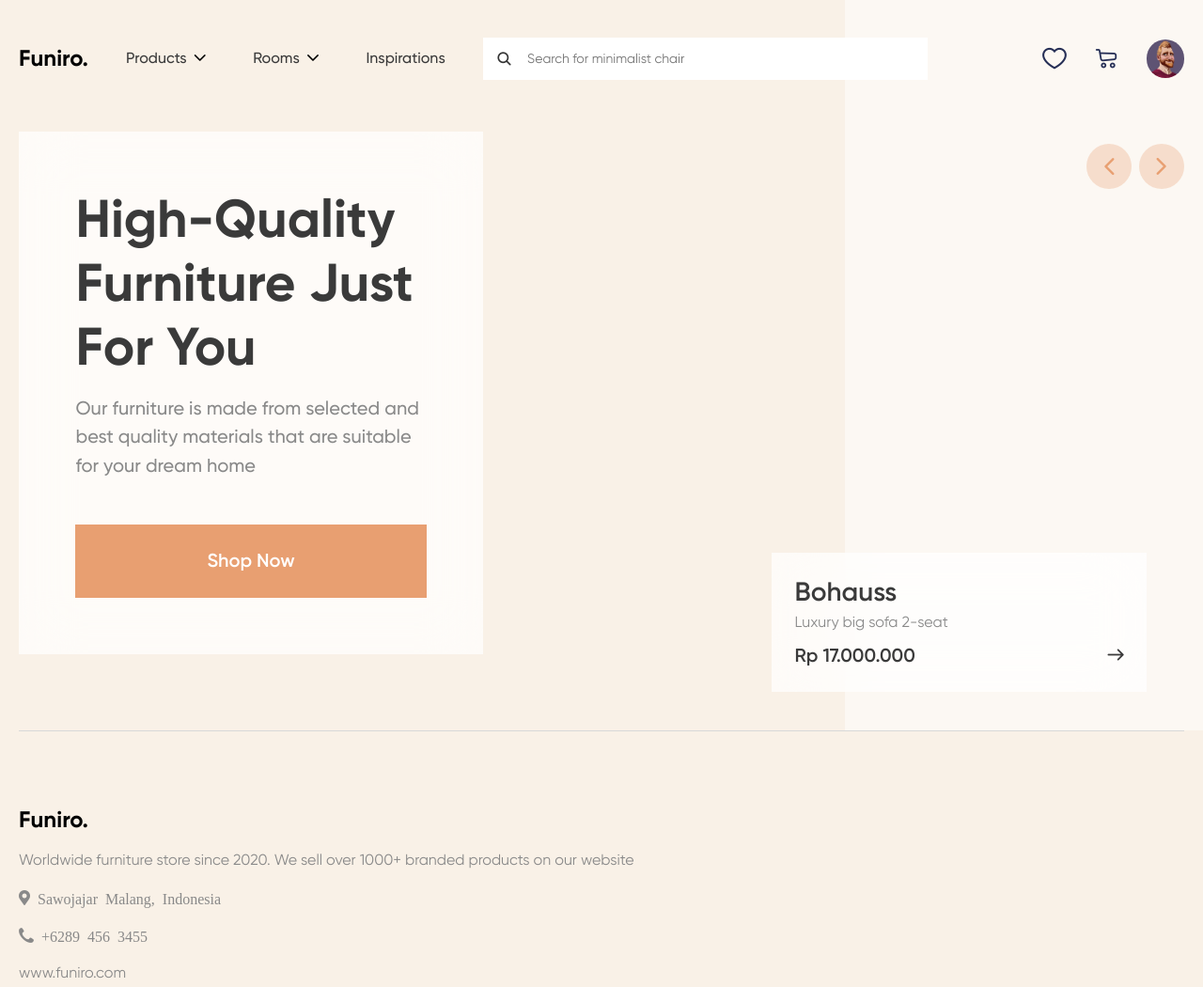
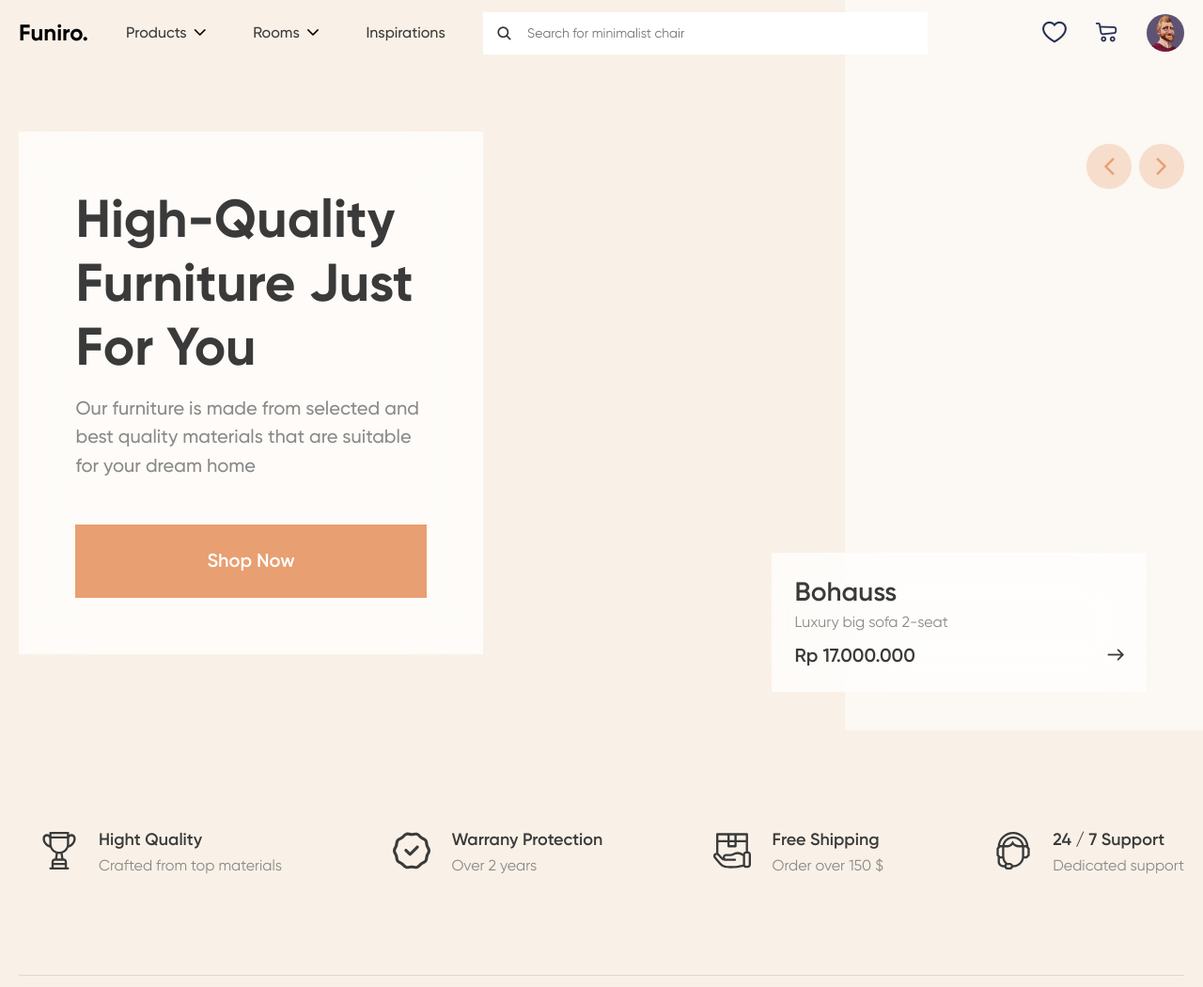
Before and after one commit to masa995/Funiro-tutorial, a website: page src/index.html in a window 1280 px wide. Shown: the top 1050 px of the page at 94% size. Drawn offline with nearby package versions, Linux system fonts and the light colour scheme; files that its build step writes are made by us from their sources; files whose address does not match are found by name; a web font is replaced by a local one.

Commit message:
added advantages

```diff
--- a/src/index.html
+++ b/src/index.html
@@ -24,6 +24,7 @@
 
     <main class="page">
       @@include('partHTML/_main-slider.html')
+      @@include('partHTML/_advantages.html')
     </main>
     @@include('partHTML/_footer.html')
   </div>
--- a/src/js/main.js
+++ b/src/js/main.js
@@ -52,4 +52,19 @@ window.onload = function () {//весь контент загрузися и с
 
     return typeof window.ontouchstart !== 'undefined';
   }
+
+  //Header
+  const headerElem = document.querySelector('.header');
+
+  const callback = function (entries, observer) {
+    if (entries[0].isIntersecting) {
+      headerElem.classList.remove('_scroll');
+    } else {
+      headerElem.classList.add('_scroll');
+    }
+  }
+
+  const headerObserver = new IntersectionObserver(callback);
+
+  headerObserver.observe(headerElem);
 }
--- /dev/null
+++ b/src/partHTML/_advantages.html
@@ -0,0 +1,35 @@
+<section class="page__advantages advantages">
+  <div class="advantages__container _container">
+    <div class="advantages__item">
+      <div class="advantages__icon">
+        <img src="../img/advantages/01.svg" alt="Hight Quality">
+      </div>
+      <h3 class="advantages__title">Hight Quality</h3>
+      <div class="advantages__text">Crafted from top materials</div>
+    </div>
+
+    <div class="advantages__item">
+      <div class="advantages__icon">
+        <img src="../img/advantages/02.svg" alt="Warrany Protectiony">
+      </div>
+      <h3 class="advantages__title">Warrany Protection</h3>
+      <div class="advantages__text">Over 2 years</div>
+    </div>
+
+    <div class="advantages__item">
+      <div class="advantages__icon">
+        <img src="../img/advantages/03.svg" alt="Free Shipping">
+      </div>
+      <h3 class="advantages__title">Free Shipping</h3>
+      <div class="advantages__text">Order over 150 $</div>
+    </div>
+
+    <div class="advantages__item">
+      <div class="advantages__icon">
+        <img src="../img/advantages/04.svg" alt="Hight Quality">
+      </div>
+      <h3 class="advantages__title">24 / 7 Support</h3>
+      <div class="advantages__text">Dedicated support</div>
+    </div>
+  </div>
+</section>
--- /dev/null
+++ b/src/scss/components/_advantages.scss
@@ -0,0 +1,59 @@
+.advantages {
+  padding-top: 88px;
+  padding-bottom: 88px;
+
+  @include adaptiv-value("padding-top", 88, 30, 1270);
+  @include adaptiv-value("padding-bottom", 88, 30, 1270);
+
+  // .advantages__container
+
+  &__container {
+    display: flex;
+    flex-wrap: wrap;
+    justify-content: space-between;
+  }
+
+  // .advantages__item
+
+  &__item {
+    display: inline-grid;
+    padding: 15px 0;
+    grid-template: auto auto / 85px 1fr;
+
+    @media (max-width: $md2+px) {
+      min-width: 280px;
+    }
+
+    @media (max-width: $md3+px) {
+      grid-template: suto auto / auto 1fr;
+    }
+  }
+
+  // .advantages__icon
+
+  &__icon {
+    text-align: center;
+    align-self: center;
+    grid-row: span 2; //иконка в высоту 2 строки
+
+    @media (max-width: $md3+px) {
+      padding: 0 15px 0 0;
+    }
+  }
+
+  // .advantages__title
+
+  &__title {
+    font-weight: 600;
+    font-size: 18px;
+    line-height: 150%;
+    margin: 0 0 2px/18px * 1em 0;
+  }
+
+  // .advantages__text
+
+  &__text {
+    line-height: 150%;
+    color: $grayColor;
+  }
+}
--- a/src/scss/components/_header.scss
+++ b/src/scss/components/_header.scss
@@ -1,8 +1,30 @@
 .header {
-  position: absolute;
+  position: absolute; //абсолютная шапка будет скроллится со страницей
   width: 100%;
   top: 0;
   left: 0;
+  min-height: 40px;
+  @media (max-width: $md3+px) {
+    min-height: 5px;
+  }
+
+  &._scroll {
+    .header__wrapper {
+      background-color: rgba(#fcf8f3, 0.8);
+
+      @media (any-hover) {
+        background-color: rgba(#fcf8f3, 0.9);
+      }
+    }
+  }
+
+  .header__body {
+    min-height: 50px;
+
+    @media (min-width: $md2+px) {
+      min-height: 70px;
+    }
+  }
 
   //.header__wrapper
   &__wrapper {
@@ -11,6 +33,7 @@
     left: 0;
     top: 0;
     z-index: 50;
+    transition: background-color 0.3s ease 0s;
   }
 
   //.header__container
--- a/src/scss/main.scss
+++ b/src/scss/main.scss
@@ -9,3 +9,4 @@
 @import "./components/header";
 @import "./components/footer";
 @import "./components/main-slider";
+@import "./components/advantages";
```
Also changed, not shown: app/index.html (+35 -0 lines), app/css/main.css, app/js/main.js, 2 other files.
